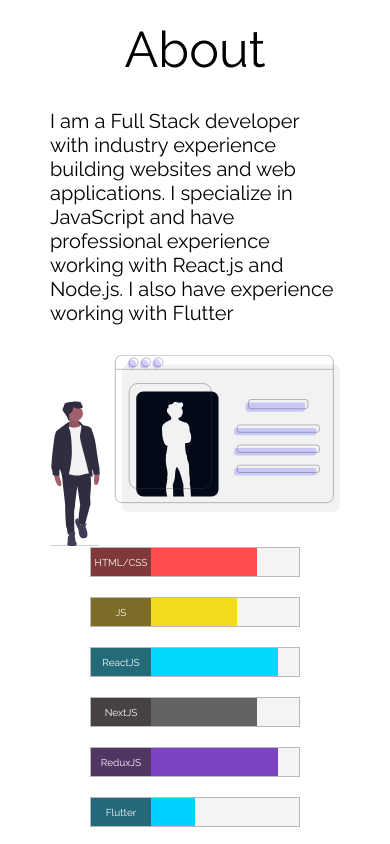
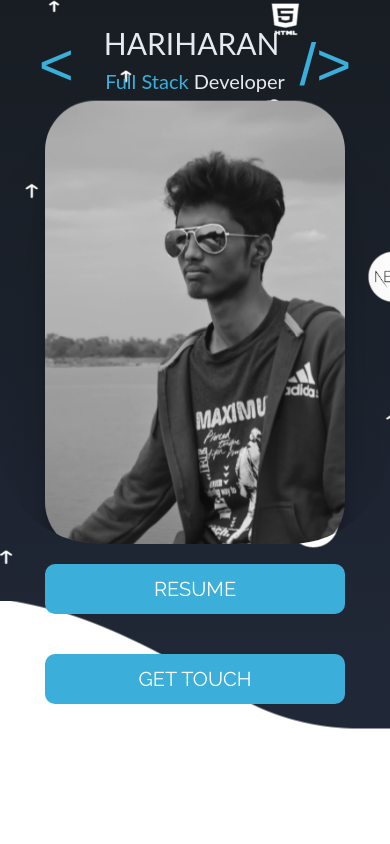
Before and after one commit to harigovindaraju008/portfolio, a React (Create React App) app in the folder client/: page / in a window 390 px wide. Shown: the top 844 px of the page. Built offline with nearby package versions, Linux system fonts and the light colour scheme; a web font is replaced by a local one.

Commit message:
first build

```diff
--- a/client/src/components/App.js
+++ b/client/src/components/App.js
@@ -8,11 +8,10 @@
 function App() {
   return (
     <div className="container">
-      {/* <Welcome /> */}
+      <Welcome />
       <About />
       {/* <Projects /> */}
-      {/*
-      <ContactMe /> */}
+      {/* <ContactMe />*/}
       <Footer />
     </div>
   );
--- a/client/src/css/footer.css
+++ b/client/src/css/footer.css
@@ -31,3 +31,8 @@
   -moz-transition: all 0.2s ease-in-out;
   transition: all 0.2s ease-in-out;
 }
+
+@media only screen and (max-width: 649px) {
+  .footer {
+  }
+}
--- a/client/src/css/styles.css
+++ b/client/src/css/styles.css
@@ -5,6 +5,7 @@
   margin: 0;
   padding: 0;
   box-sizing: border-box;
+  overflow-x: hidden;
 }
 html,
 body {
@@ -18,5 +19,4 @@
   background: #ffffff;
   font-size: 62.5%;
   font-family: "Raleway";
-  overflow-x: hidden;
 }
--- a/client/src/css/welcome.css
+++ b/client/src/css/welcome.css
@@ -1,4 +1,5 @@
 .welcomePage {
+  overflow: hidden;
   background: #202736;
   background: linear-gradient(to bottom, #181d23 0%, #202736 80%);
   background-attachment: fixed;
@@ -46,14 +47,12 @@
   position: absolute;
   width: 100%;
   min-height: 30vh;
-  bottom: 0;
+  bottom: -10px;
   left: 0;
   background-image: url("/images/wavy.png");
   background-repeat: no-repeat;
+  background-position: right;
   z-index: -1;
-}
-
-@media only screen and (max-width: 649px) {
 }
 
 .logo {
@@ -99,6 +98,7 @@
 }
 
 .profile_pic {
+  overflow: hidden;
   width: 100%;
   height: 100%;
   /* position: relative; */
@@ -109,6 +109,7 @@
   border-radius: 10rem;
 }
 .profile_pic img {
+  overflow: hidden;
   /* position: absolute; */
   height: auto;
   max-width: 400px;
@@ -256,3 +257,28 @@
     transform: translate(0);
   }
 }
+
+@media only screen and (max-width: 649px) {
+  .logo {
+    font-size: 3rem;
+  }
+  .right,
+  .left {
+    font-size: 6rem;
+  }
+
+  .rapper {
+    grid-template-columns: 1fr;
+    grid-auto-flow: dense;
+  }
+  .rapper div:nth-of-type(1) {
+    order: 2;
+  }
+  .rapper div:nth-of-type(2) {
+    order: 1;
+  }
+
+  .profile_pic img {
+    max-width: 300px;
+  }
+}
```
